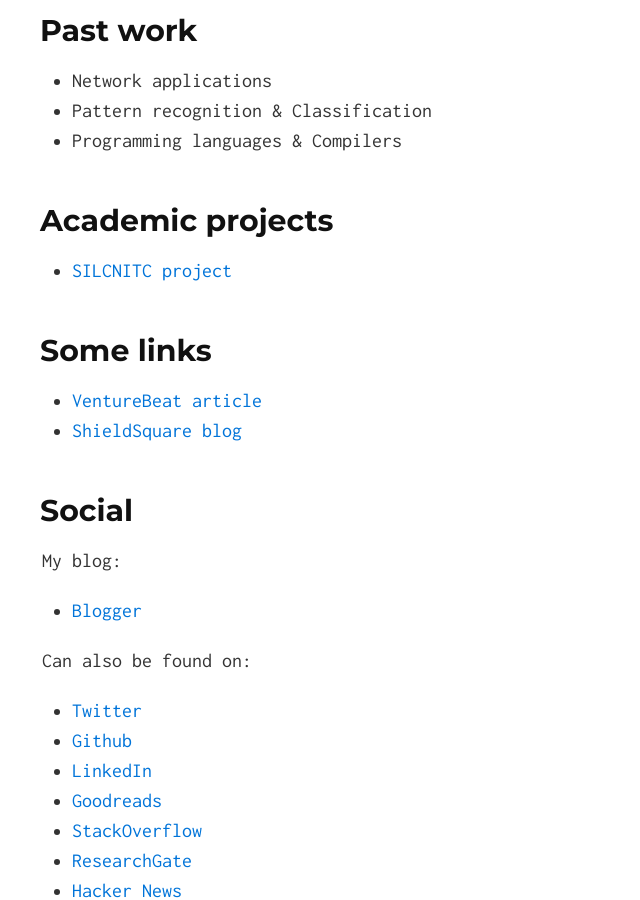
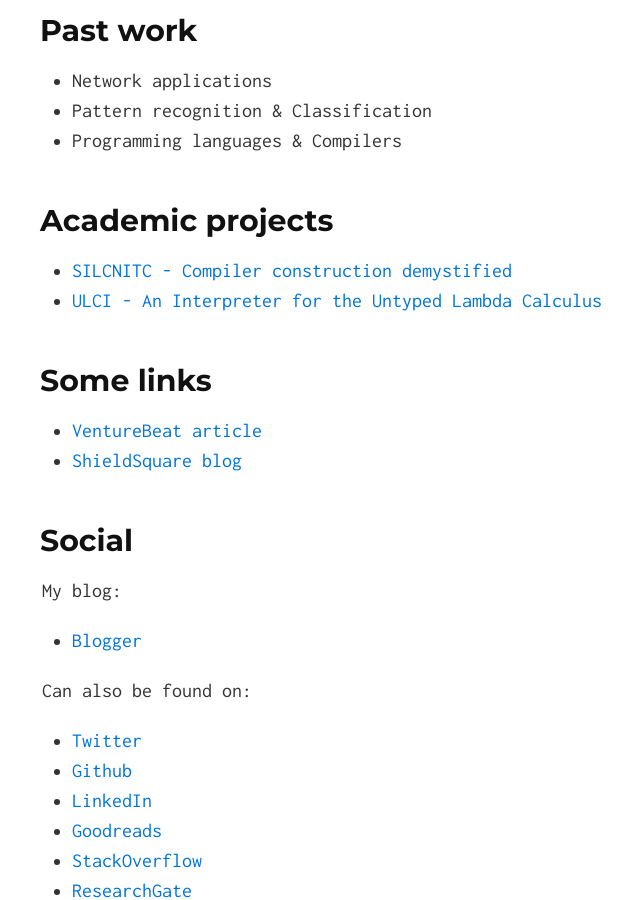
Before and after one commit to nachivpn/nachivpn.github.io, a Jekyll site: the page built from index.md, in a window 1280 px wide and 900 px high, scrolled down 1374 px. Shown: the whole window, without its empty margins (298-938 px from the left). Built offline with Jekyll 4.4.1, drawn with Linux system fonts in a browser that asks for light colours.

Commit message:
updated projects

```diff
--- a/index.md
+++ b/index.md
@@ -24,7 +24,8 @@ Programming languages provide powerful abstractions to build software systems. M
 
 ## Academic projects
 
-* [SILCNITC project](http://silcnitc.github.io/about.html)
+* [SILCNITC - Compiler construction demystified](http://silcnitc.github.io/about.html)
+* [ULCI - An Interpreter for the Untyped Lambda Calculus](Untyped Lambda Calculus Interpreter)
 
 ## Some links
 
```
